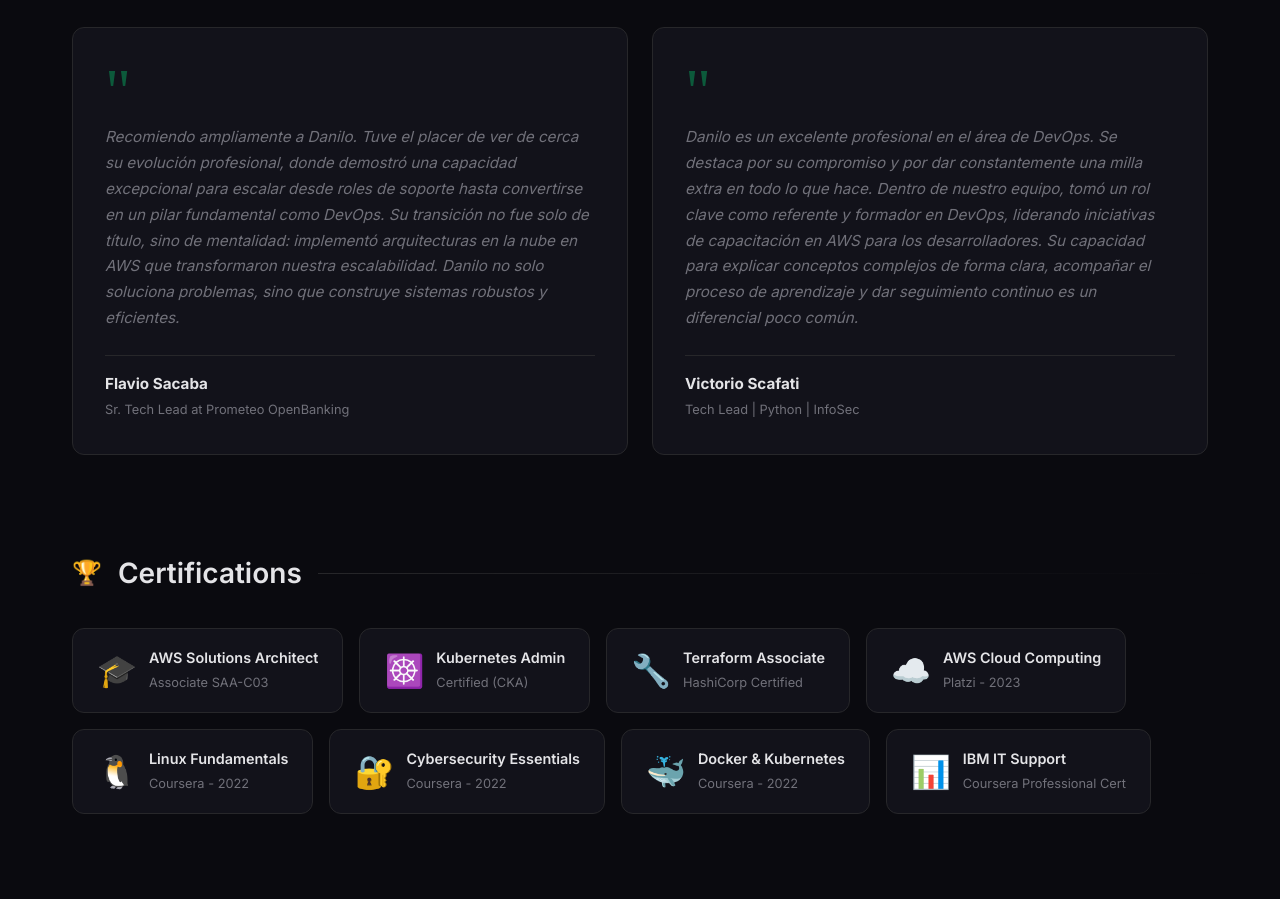
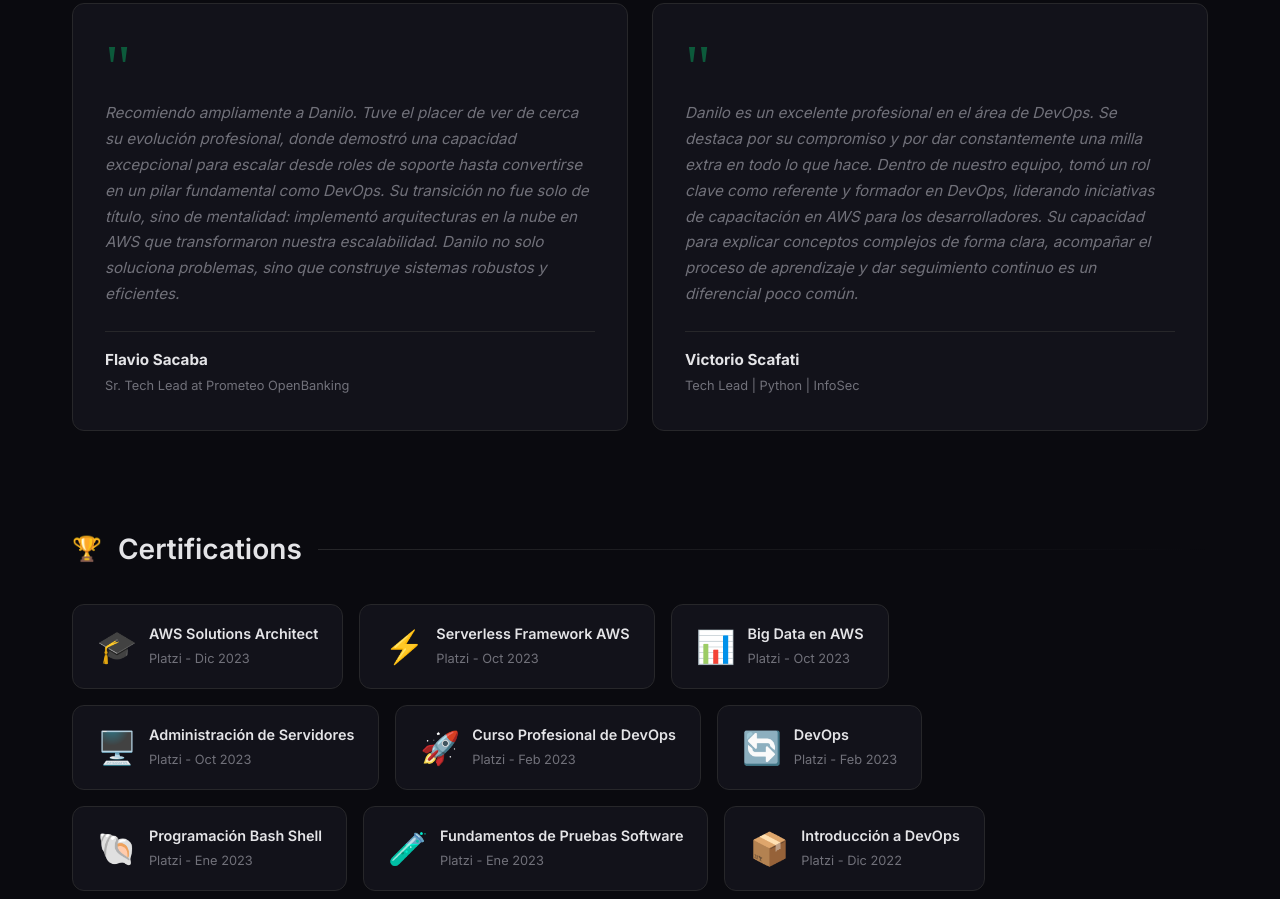
Before and after one commit to danilovera36/danilovera36.github.io, a plain HTML site: page index.html in a window 1280 px wide. Shown: the part 1898-2797 px from the top of the page. Drawn offline with Linux system fonts and the light colour scheme.

Commit message:
feat: add verifiable certifications and fix CTA button

```diff
--- a/index.html
+++ b/index.html
@@ -840,7 +840,7 @@
                 <a href="https://github.com/danilovera36" target="_blank">📦 GitHub</a>
                 <a href="https://www.linkedin.com/in/danilovera" target="_blank">💼 LinkedIn</a>
                 <a href="mailto:danilovera24@gmail.com">📧 Email</a>
-                <a href="mailto:danilovera24@gmail.com?subject=Oportunidad%20de%20trabajo" class="cta-button">Contrátame 🚀</a>
+                <a href="mailto:danilovera24@gmail.com?subject=Oportunidad%20de%20trabajo" style="padding: 0.75rem 1.5rem; background: transparent; border: 1px solid var(--primary); border-radius: 8px; font-size: 0.9rem; font-weight: 500; transition: all 0.3s; font-family: 'JetBrains Mono', monospace; color: var(--primary);">Contrátame 🚀</a>
             </div>
         </div>
     </header>
@@ -968,69 +968,125 @@
         </section>
 
         <!-- Certifications -->
-        <section>
+        <section id="certifications">
             <div class="section-header">
                 <span class="section-icon">🏆</span>
                 <h2 class="section-title">Certifications</h2>
                 <div class="section-line"></div>
             </div>
             <div class="certs-container">
-                <div class="cert-badge">
+                <a href="https://platzi.com/certificates/verify/7ea1db37-a447-46da-8dd9-6a4fbba5f9d4" target="_blank" class="cert-badge" style="text-decoration: none;">
                     <span class="cert-icon">🎓</span>
                     <div class="cert-info">
                         <h4>AWS Solutions Architect</h4>
-                        <span>Associate SAA-C03</span>
+                        <span>Platzi - Dic 2023</span>
                     </div>
-                </div>
-                <div class="cert-badge">
-                    <span class="cert-icon">☸️</span>
+                </a>
+                <a href="https://platzi.com/certificates/verify/c688cfda-bc72-4ea4-bd9a-e8e135a47f33" target="_blank" class="cert-badge" style="text-decoration: none;">
+                    <span class="cert-icon">⚡</span>
                     <div class="cert-info">
-                        <h4>Kubernetes Admin</h4>
-                        <span>Certified (CKA)</span>
+                        <h4>Serverless Framework AWS</h4>
+                        <span>Platzi - Oct 2023</span>
                     </div>
-                </div>
-                <div class="cert-badge">
-                    <span class="cert-icon">🔧</span>
+                </a>
+                <a href="https://platzi.com/certificates/verify/848951bb-90e1-4cec-bcbb-5db592c4e30a" target="_blank" class="cert-badge" style="text-decoration: none;">
+                    <span class="cert-icon">📊</span>
                     <div class="cert-info">
-                        <h4>Terraform Associate</h4>
-                        <span>HashiCorp Certified</span>
+                        <h4>Big Data en AWS</h4>
+                        <span>Platzi - Oct 2023</span>
                     </div>
-                </div>
-                <div class="cert-badge">
-                    <span class="cert-icon">☁️</span>
+                </a>
+                <a href="https://platzi.com/certificates/verify/1c4c819d-733d-4644-b51f-60459415da75" target="_blank" class="cert-badge" style="text-decoration: none;">
+                    <span class="cert-icon">🖥️</span>
                     <div class="cert-info">
-                        <h4>AWS Cloud Computing</h4>
-                        <span>Platzi - 2023</span>
+                        <h4>Administración de Servidores</h4>
+                        <span>Platzi - Oct 2023</span>
                     </div>
-                </div>
-                <div class="cert-badge">
+                </a>
+                <a href="https://platzi.com/certificates/verify/b45c9999-8fb0-4d79-9824-01a997041244" target="_blank" class="cert-badge" style="text-decoration: none;">
+                    <span class="cert-icon">🚀</span>
+                    <div class="cert-info">
+                        <h4>Curso Profesional de DevOps</h4>
+                        <span>Platzi - Feb 2023</span>
+                    </div>
+                </a>
+                <a href="https://platzi.com/certificates/verify/06852ef2-fc72-42e6-9fa4-95605d443f56" target="_blank" class="cert-badge" style="text-decoration: none;">
+                    <span class="cert-icon">🔄</span>
+                    <div class="cert-info">
+                        <h4>DevOps</h4>
+                        <span>Platzi - Feb 2023</span>
+                    </div>
+                </a>
+                <a href="https://platzi.com/certificates/verify/9bee555c-809a-4f88-b705-4c2d5c63c06b" target="_blank" class="cert-badge" style="text-decoration: none;">
+                    <span class="cert-icon">🐚</span>
+                    <div class="cert-info">
+                        <h4>Programación Bash Shell</h4>
+                        <span>Platzi - Ene 2023</span>
+                    </div>
+                </a>
+                <a href="https://platzi.com/certificates/verify/305cdd24-7e93-43f9-8e10-9d514c01742d" target="_blank" class="cert-badge" style="text-decoration: none;">
+                    <span class="cert-icon">🧪</span>
+                    <div class="cert-info">
+                        <h4>Fundamentos de Pruebas Software</h4>
+                        <span>Platzi - Ene 2023</span>
+                    </div>
+                </a>
+                <a href="https://platzi.com/certificates/verify/99f3d04b-a02a-4ae7-96e9-29694ed0c53e" target="_blank" class="cert-badge" style="text-decoration: none;">
+                    <span class="cert-icon">📦</span>
+                    <div class="cert-info">
+                        <h4>Introducción a DevOps</h4>
+                        <span>Platzi - Dic 2022</span>
+                    </div>
+                </a>
+                <a href="https://coursera.org/verify/8MWF4VDWQEEM" target="_blank" class="cert-badge" style="text-decoration: none;">
+                    <span class="cert-icon">🐍</span>
+                    <div class="cert-info">
+                        <h4>Introducción a Python</h4>
+                        <span>Coursera - Oct 2022</span>
+                    </div>
+                </a>
+                <a href="https://coursera.org/verify/PQNBV6JYL3W4" target="_blank" class="cert-badge" style="text-decoration: none;">
+                    <span class="cert-icon">🐳</span>
+                    <div class="cert-info">
+                        <h4>Contenedores Docker y K8s</h4>
+                        <span>Coursera - Oct 2022</span>
+                    </div>
+                </a>
+                <a href="https://coursera.org/verify/5c7d9993dca802dd29ea4baaca605620" target="_blank" class="cert-badge" style="text-decoration: none;">
                     <span class="cert-icon">🐧</span>
                     <div class="cert-info">
                         <h4>Linux Fundamentals</h4>
-                        <span>Coursera - 2022</span>
+                        <span>Coursera - Sept 2022</span>
                     </div>
-                </div>
-                <div class="cert-badge">
-                    <span class="cert-icon">🔐</span>
+                </a>
+                <a href="https://coursera.org/verify/NN9HUHNN25KC" target="_blank" class="cert-badge" style="text-decoration: none;">
+                    <span class="cert-icon">🔒</span>
                     <div class="cert-info">
-                        <h4>Cybersecurity Essentials</h4>
-                        <span>Coursera - 2022</span>
+                        <h4>Programa Ciberseguridad</h4>
+                        <span>Coursera - Oct 2022</span>
                     </div>
-                </div>
-                <div class="cert-badge">
-                    <span class="cert-icon">🐳</span>
+                </a>
+                <a href="https://coursera.org/verify/J57Y73ZWPZZJ" target="_blank" class="cert-badge" style="text-decoration: none;">
+                    <span class="cert-icon">📜</span>
                     <div class="cert-info">
-                        <h4>Docker & Kubernetes</h4>
-                        <span>Coursera - 2022</span>
+                        <h4>Learning Linux for LFCA</h4>
+                        <span>Coursera - Sept 2022</span>
                     </div>
-                </div>
-                <div class="cert-badge">
-                    <span class="cert-icon">📊</span>
+                </a>
+                <a href="https://coursera.org/verify/PPBGLUZ376K7" target="_blank" class="cert-badge" style="text-decoration: none;">
+                    <span class="cert-icon">🎓</span>
                     <div class="cert-info">
-                        <h4>IBM IT Support</h4>
-                        <span>Coursera Professional Cert</span>
+                        <h4>Google IT Support Cert</h4>
+                        <span>Coursera - Sept 2021</span>
                     </div>
-                </div>
+                </a>
+                <a href="https://coursera.org/verify/D4YY9BTPPGSH" target="_blank" class="cert-badge" style="text-decoration: none;">
+                    <span class="cert-icon">⚙️</span>
+                    <div class="cert-info">
+                        <h4>Administración de Sistemas TI</h4>
+                        <span>Coursera - Sept 2020</span>
+                    </div>
+                </a>
             </div>
         </section>
 
@@ -1297,7 +1353,7 @@
                     </a>
                 </div>
                 <p style="margin-top: 2rem; color: var(--text-muted);">
-                    📱 098992320
+                    📱 <a href="tel:+59898992320" style="color: var(--primary);">+598 98 992 320</a>
                 </p>
             </div>
         </section>
```
Also changed, not shown: ui-login.png (added), ui-templates.png (added), ui-vars.png (added).
